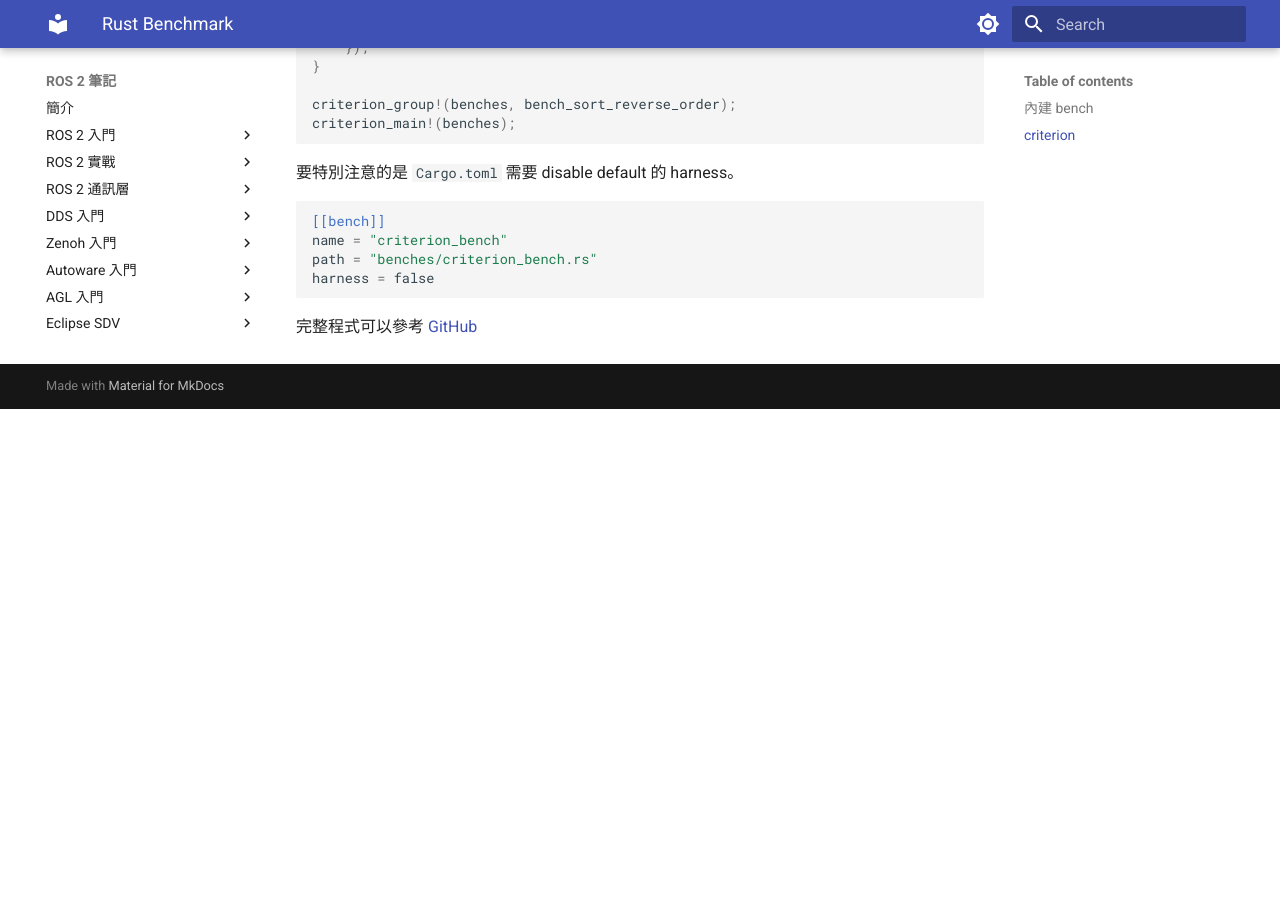
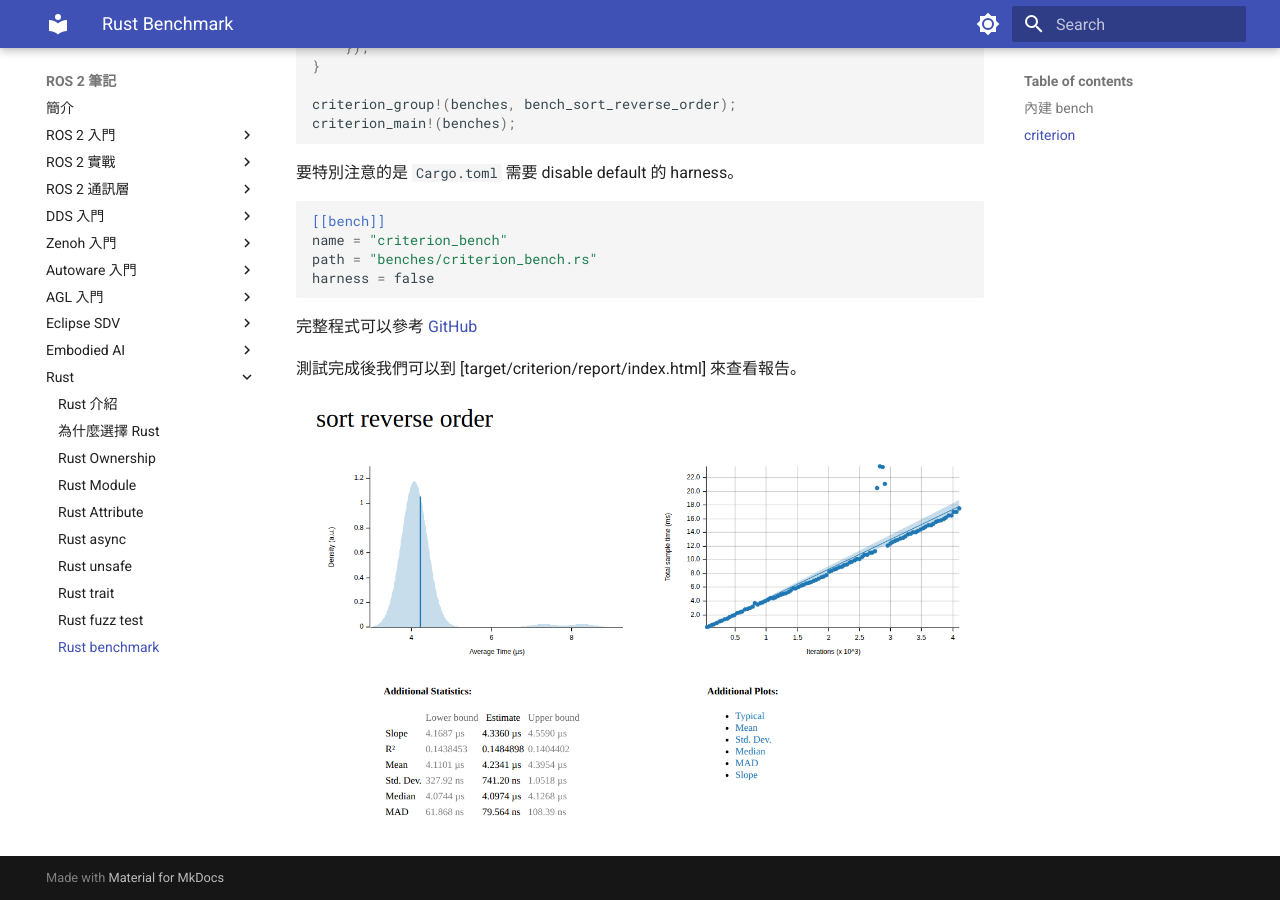
Before and after one commit to evshary/ros2-learning, an MkDocs documentation site: the page built from docs/rust/benchmark.md, in a window 1280 px wide and 900 px high, scrolled down 1018 px. Built offline with MkDocs 1.6.1 and Material for MkDocs 9.7.7, drawn with Linux system fonts in a browser that asks for light colours; before the commit the page ends 1427 px from its top, so only the background shows below that.

Commit message:
Add the benchmark graph
Signed-off-by: ChenYing Kuo <evshary@gmail.com>

````diff
--- a/docs/rust/benchmark.md
+++ b/docs/rust/benchmark.md
@@ -64,3 +64,7 @@ harness = false
 ```
 
 完整程式可以參考 [GitHub](https://github.com/evshary/rust-benchmark/tree/main/criterion-bench)
+
+測試完成後我們可以到 [target/criterion/report/index.html] 來查看報告。
+
+![criterion_report](images/criterion_report.png)
````
Also changed, not shown: docs/rust/images/criterion_report.png (added).
